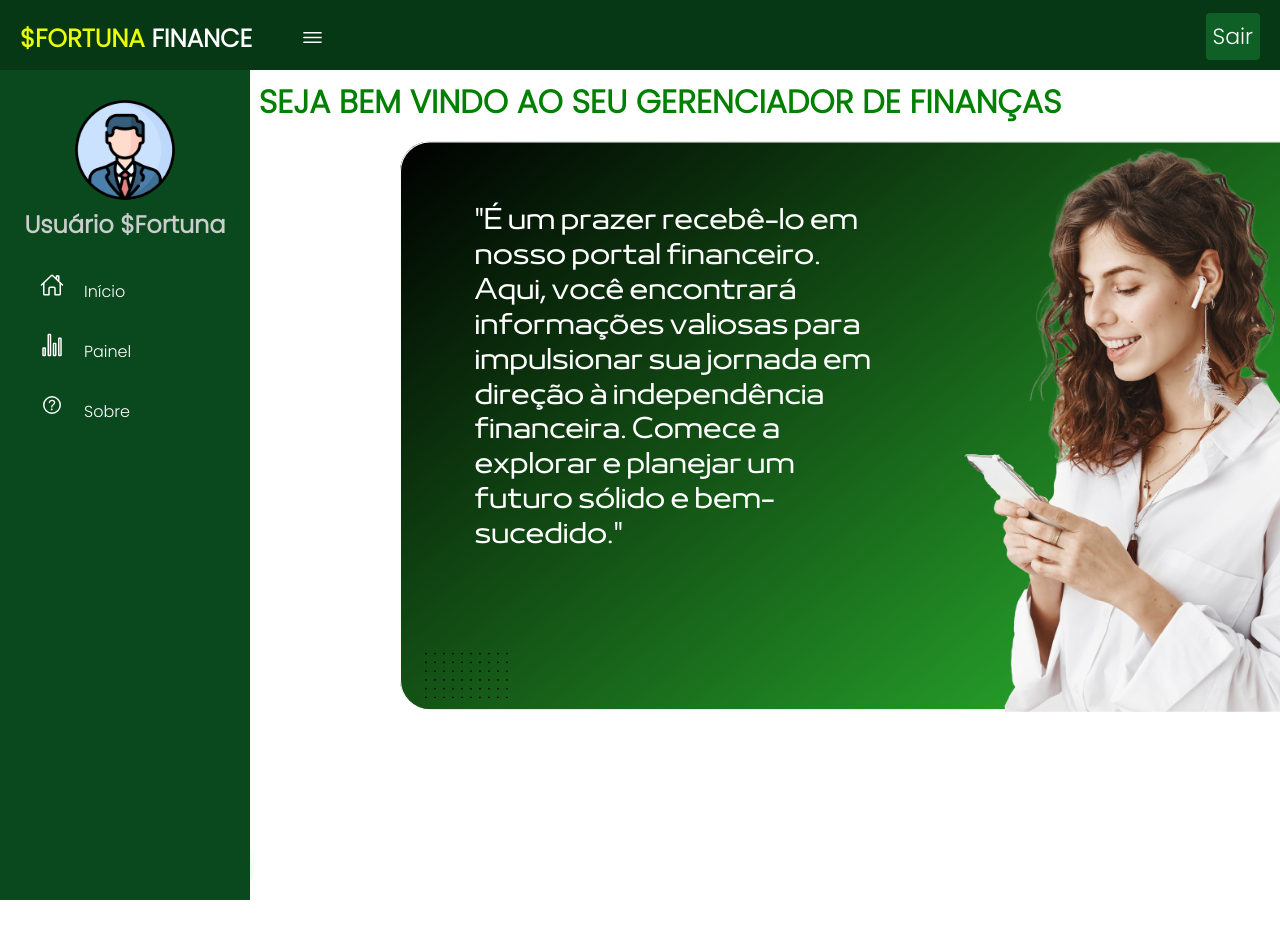
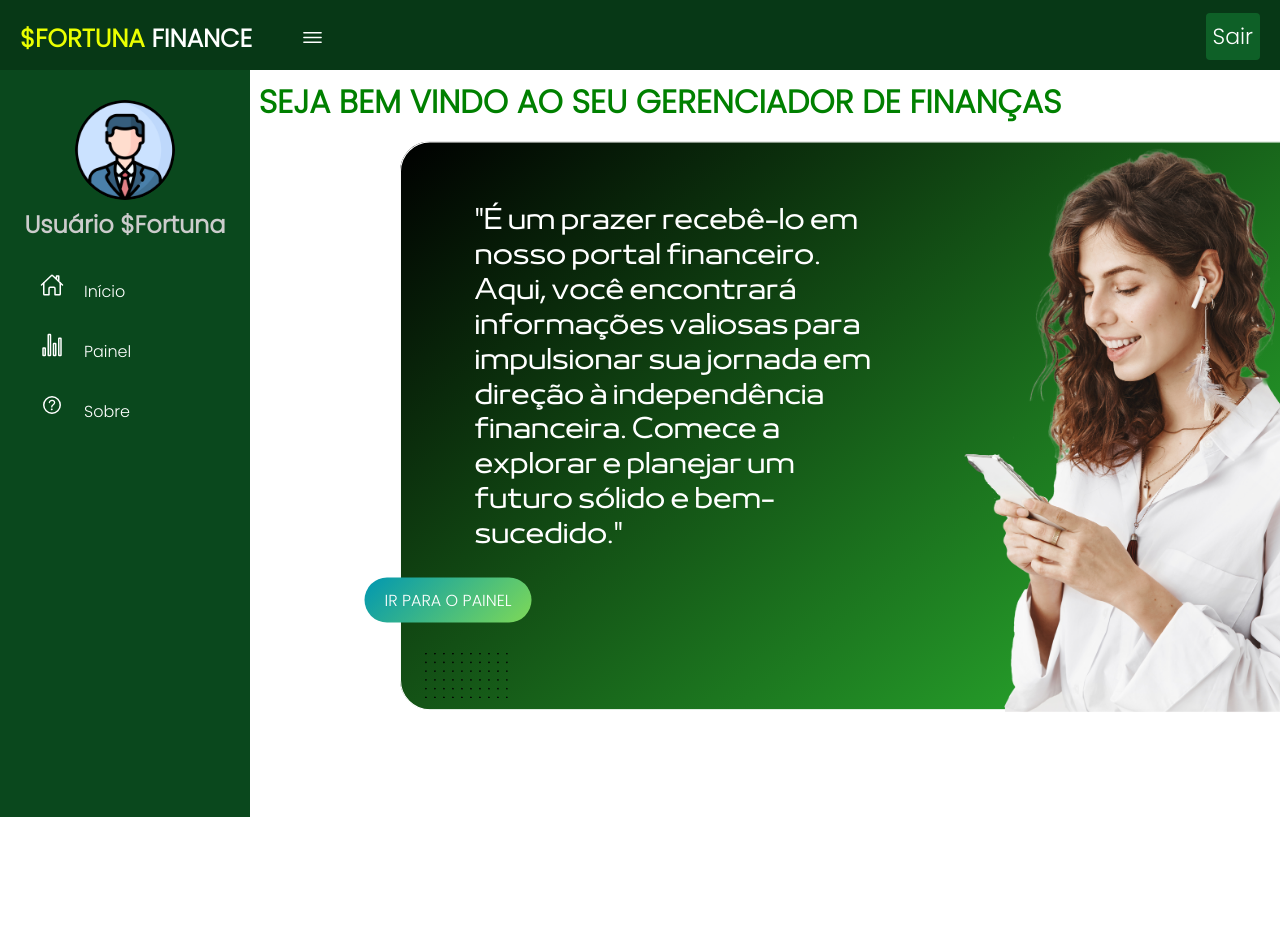
Before and after one commit to DiegoDantas02/fortunafinance, a PHP site: page /indexsidebar.php in a window 1280 px wide; the page is wider, and only the part inside the window is pictured. After the commit the page ends 817 px from the top of that part, so only its background shows below. Run offline with PHP 8.4, Linux system fonts and the light colour scheme.

Commit message:
botao botao bota o

```diff
--- a/menu/indexsidebar.php
+++ b/menu/indexsidebar.php
@@ -16,24 +16,10 @@
 <style>
     /* RESPONSIVO */
 
-/* ////////// */
-.button-container{
-    display: flex;
-
-    margin-left: 50px;
-    margin-top: 20px;
-    width: 200px;
-    height: 50px;
-    border-radius: 50px;
-    background: linear-gradient(135deg, #0097b2, #7ed957);
-    box-shadow: 0px 4px 10px rgba(0, 255, 4, 0.2);
-    font-size: 20px;
-    color: white;
-    text-decoration: none;
-
-}
+    /* ////////// */
 
 </style>
+
 <body>
     <input type="checkbox" id="check">
 
@@ -64,10 +50,12 @@
 
     <div class="content">
         <img src="../img/main.png" alt="" class="img">
-        <div class="button-container" style="align-items: center;">
-            <a href="../inicio/home.php" class="btn" style="padding: 50px;">IR PARA O PAINEL</a>
+
+        <div>
+            <p><a href="../inicio/home.php" style="border-radius: 50px; color:white;background: linear-gradient(135deg, #0097b2, #7ed957); text-decoration:none; position: absolute; top: 75%; left: 35%; transform: translate(-50%, -50%);padding: 10px 20px;">IR PARA O PAINEL</a></p>
         </div>
-        </div>
-        </body>
+
+    </div>
+</body>
 
 </html>
```
